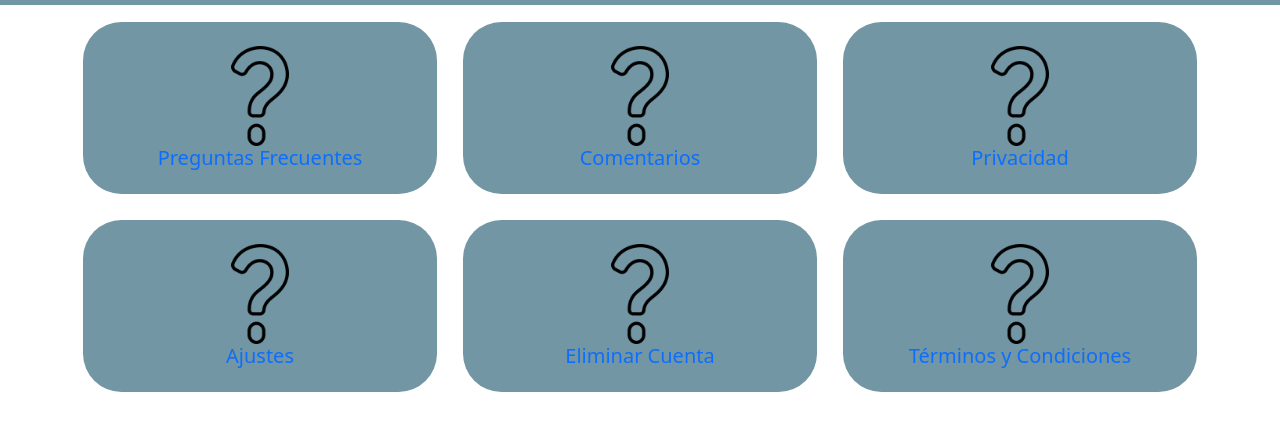
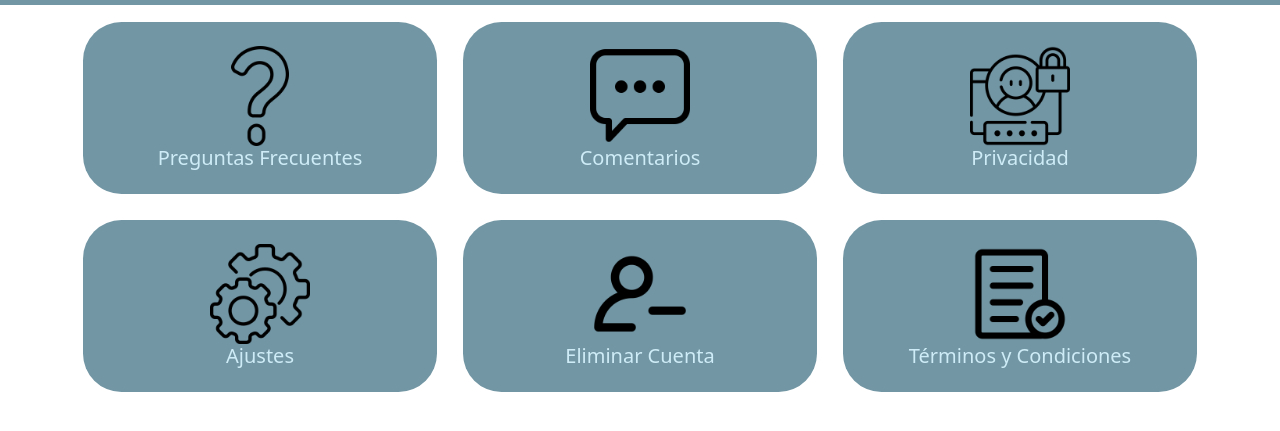
Before and after one commit to VicZS/MyBusProyect, a plain HTML site: page Ayuda.html in a window 1280 px wide. Shown: the part 67-498 px from the top of the page. Drawn offline with nearby package versions, Linux system fonts and the light colour scheme.

Commit message:
pruebas php

```diff
--- a/Ayuda.html
+++ b/Ayuda.html
@@ -45,7 +45,7 @@
             <div class="col">
                 <a href="#" class="card text-center">
                     <div class="card-body">
-                        <img src="./img/pregunta.png" class="card-img-top img5 pt-2" alt="...">
+                        <img src="./img/comentario.png" class="card-img-top img5 pt-2" alt="...">
                         <h5 class="card-title">Comentarios</h5>
                     </div>
                 </a>
@@ -53,7 +53,7 @@
             <div class="col">
                 <a href="#" class="card text-center">
                     <div class="card-body">
-                        <img src="./img/pregunta.png" class="card-img-top img5 pt-2" alt="...">
+                        <img src="./img/privacidad.png" class="card-img-top img5 pt-2" alt="...">
                         <h5 class="card-title">Privacidad</h5>
                     </div>
                 </a>
@@ -61,7 +61,7 @@
             <div class="col">
                 <a href="#" class="card text-center">
                     <div class="card-body">
-                        <img src="./img/pregunta.png" class="card-img-top img5 pt-2" alt="...">
+                        <img src="./img/configuraciones.png" class="card-img-top img5 pt-2" alt="...">
                         <h5 class="card-title">Ajustes</h5>
                     </div>
                 </a>
@@ -69,7 +69,7 @@
             <div class="col">
                 <a href="#" class="card text-center">
                     <div class="card-body">
-                        <img src="./img/pregunta.png" class="card-img-top img5 pt-2" alt="...">
+                        <img src="./img/eliminar-amigo.png" class="card-img-top img5 pt-2" alt="...">
                         <h5 class="card-title">Eliminar Cuenta</h5>
                     </div>
                 </a>
@@ -77,7 +77,7 @@
             <div class="col">
                 <a href="#" class="card text-center">
                     <div class="card-body">
-                        <img src="./img/pregunta.png" class="card-img-top img5 pt-2" alt="...">
+                        <img src="./img/terminos-y-condiciones.png" class="card-img-top img5 pt-2" alt="...">
                         <h5 class="card-title">Términos y Condiciones</h5>
                     </div>
                 </a>
--- a/style/mapa.css
+++ b/style/mapa.css
@@ -76,7 +76,7 @@ nav {
 
   a{
     text-decoration: none;
-
+    color: #ceecf7;
   }
 
   .card-body{
```
Also changed, not shown: Historial.html (+2 -2 lines), Iniciar_Sesion_Tel.html (+2 -1 lines), Reseñas.html (+2 -2 lines), img/comentario.png (added), img/configuraciones.png (added), img/eliminar-amigo.png (added), img/privacidad.png (added), img/terminos-y-condiciones.png (added), 2 other files.
